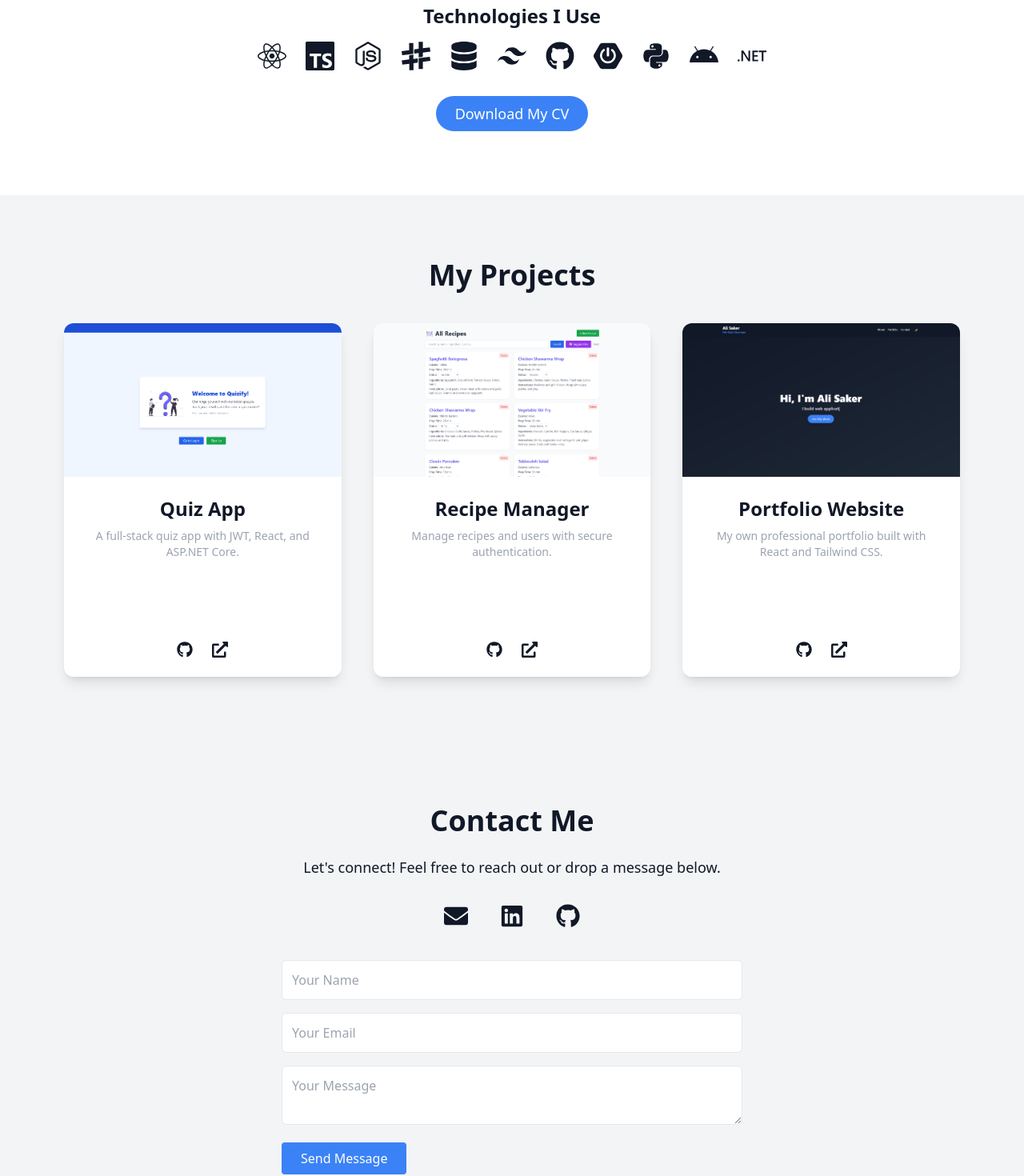
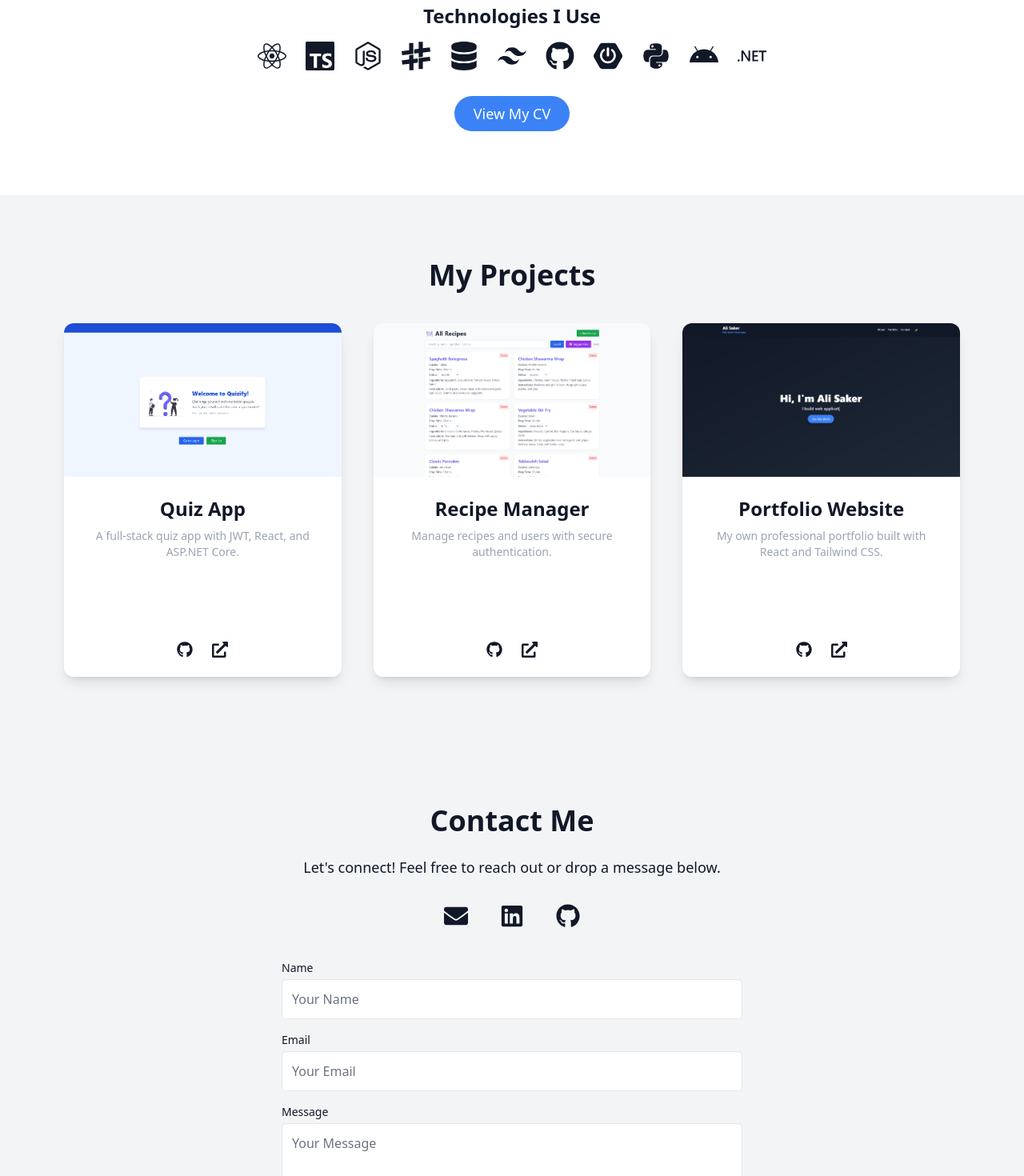
Before and after one commit to AliSaker1999/my-portfolio, a React (Create React App) app: page / in a window 1280 px wide. Shown: the part 1060-2530 px from the top of the page at 80% size. Built offline with nearby package versions, Linux system fonts and the light colour scheme.

Commit message:
fixed cv and contact

```diff
--- a/src/components/About.tsx
+++ b/src/components/About.tsx
@@ -37,12 +37,13 @@ const About: React.FC<AboutProps> = ({ darkMode }) => {
         {/* Optional: Add CV Button */}
         <div className="mt-8">
           <a
-            href="/AliSaker_CV.pdf"
-            download
-            className="inline-block bg-blue-500 text-white px-6 py-2 rounded-full text-lg hover:bg-blue-600 transition"
-          >
-            Download My CV
-          </a>
+  href="https://github.com/AliSaker1999/my-portfolio/raw/main/public/AliSaker_CV.pdf"
+  target="_blank"
+  rel="noopener noreferrer"
+  className="inline-block bg-blue-500 text-white px-6 py-2 rounded-full text-lg hover:bg-blue-600 transition"
+>
+  View My CV
+</a>
         </div>
       </div>
     </section>
--- a/src/components/Contact.tsx
+++ b/src/components/Contact.tsx
@@ -9,26 +9,47 @@ interface ContactProps {
 const Contact: React.FC<ContactProps> = ({ darkMode }) => {
   const formRef = useRef<HTMLFormElement>(null);
   const [messageSent, setMessageSent] = useState(false);
+  const [error, setError] = useState(false);
 
   const sendEmail = (e: React.FormEvent) => {
     e.preventDefault();
+    console.log("Form submitted");
 
-    if (!formRef.current) return;
+    if (!formRef.current) {
+      console.error("Form reference is null");
+      return;
+    }
+
+    const formData = new FormData(formRef.current);
+    const name = formData.get('name') as string;
+    const email = formData.get('email') as string;
+    const message = formData.get('message') as string;
+
+    if (!name || !email || !message) {
+      setError(true);
+      return;
+    }
+
+    setError(false);
 
     emailjs
       .sendForm(
-        'your_service_id',
-        'your_template_id',
+        process.env.REACT_APP_EMAILJS_SERVICE_ID!,
+        process.env.REACT_APP_EMAILJS_TEMPLATE_ID!,
         formRef.current,
-        'your_public_key'
+        process.env.REACT_APP_EMAILJS_PUBLIC_KEY!
       )
       .then(
         () => {
           setMessageSent(true);
           formRef.current?.reset();
+
+          setTimeout(() => {
+            setMessageSent(false);
+          }, 5000);
         },
         (error) => {
-          console.error(error.text);
+          console.error("Failed to send email:", error?.text || error);
         }
       );
   };
@@ -79,26 +100,44 @@ const Contact: React.FC<ContactProps> = ({ darkMode }) => {
           onSubmit={sendEmail}
           className="max-w-xl mx-auto space-y-4 text-left"
         >
+          <div>
+            <label className="block mb-1 text-sm font-medium">Name</label>
             <input
+              name="name"
               type="text"
               placeholder="Your Name"
-            className="w-full p-3 rounded-md border focus:outline-none text-black"
+              required
+              className="w-full p-3 rounded-md border focus:outline-none focus:ring-2 focus:ring-blue-400 bg-white text-black placeholder-gray-500"
             />
+          </div>
 
+          <div>
+            <label className="block mb-1 text-sm font-medium">Email</label>
             <input
+              name="email"
               type="email"
               placeholder="Your Email"
-            className="w-full p-3 rounded-md border focus:outline-none mt-4 text-black"
+              required
+              className="w-full p-3 rounded-md border focus:outline-none focus:ring-2 focus:ring-blue-400 bg-white text-black placeholder-gray-500"
             />
+          </div>
 
+          <div>
+            <label className="block mb-1 text-sm font-medium">Message</label>
             <textarea
+              name="message"
               placeholder="Your Message"
-            className="w-full p-3 rounded-md border focus:outline-none mt-4 text-black"
+              required
+              className="w-full p-3 rounded-md border focus:outline-none focus:ring-2 focus:ring-blue-400 bg-white text-black placeholder-gray-500"
+              rows={5}
             />
+          </div>
+
+          {error && <p className="text-red-500 text-sm">Please fill in all fields.</p>}
 
           <button
             type="submit"
-            className="bg-blue-500 text-white px-6 py-2 rounded hover:bg-blue-600 transition"
+            className="bg-blue-500 text-white px-6 py-2 rounded hover:bg-blue-600 transition-transform duration-200 hover:scale-105"
           >
             Send Message
           </button>
```
Also changed, not shown: 1 other file (tests, documents, lock files or other folders). Lines whose indentation alone changed are shown as unchanged.
